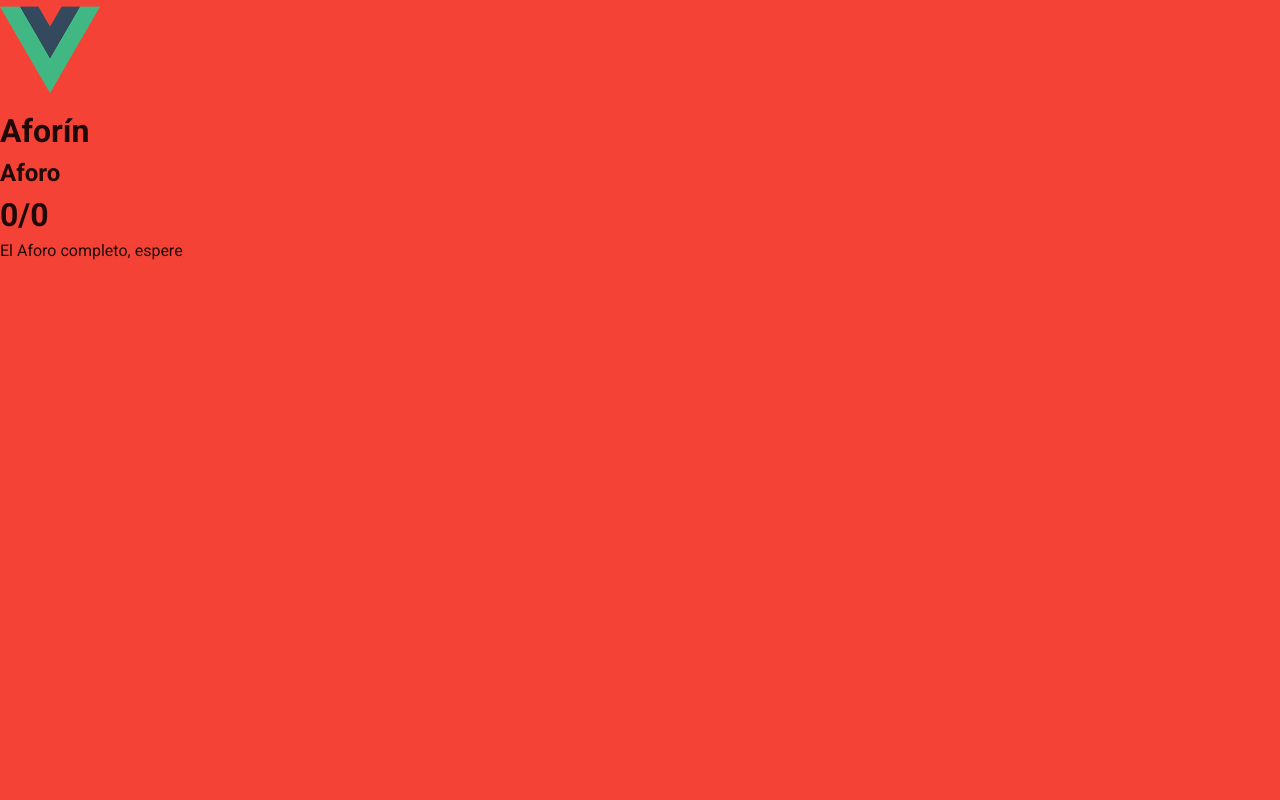
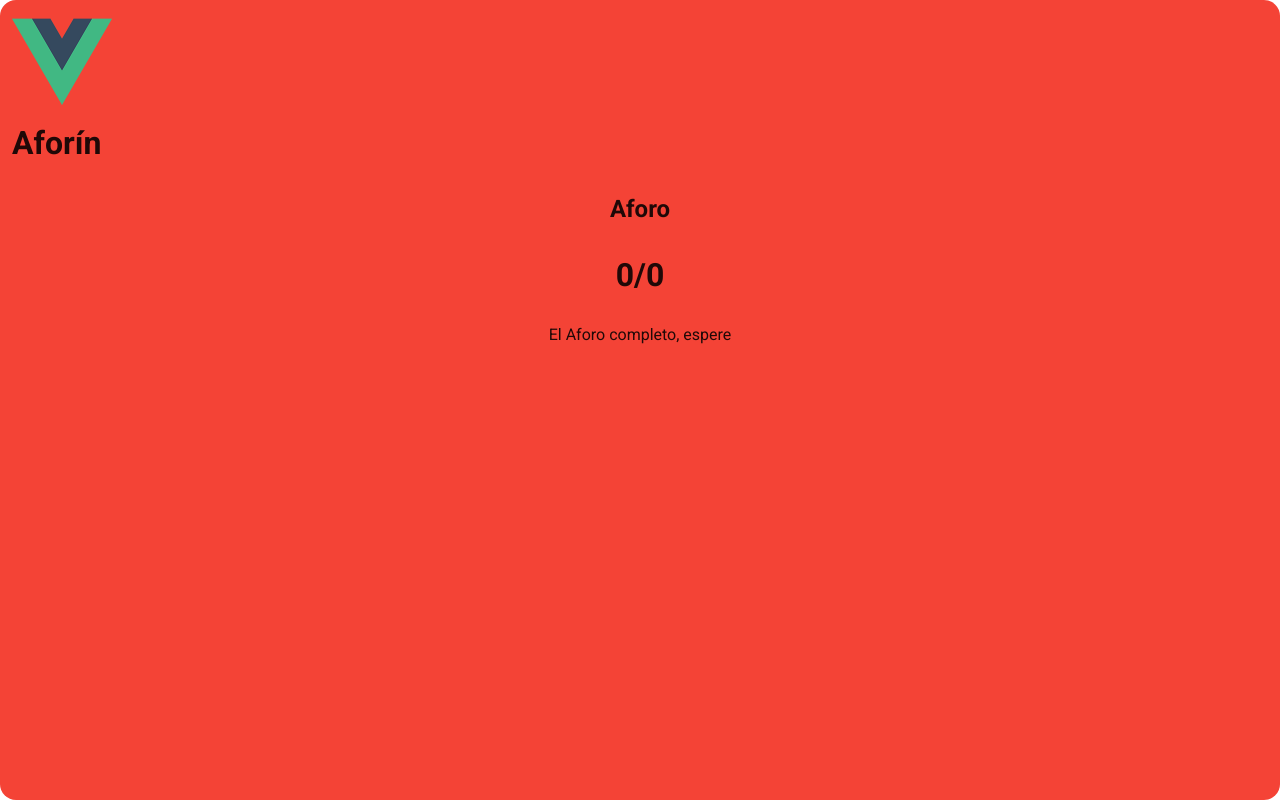
Before and after one commit to neiraRail/aforin-frontend, a Vue app: page /#/ in a window 1280 px wide. Built offline with nearby package versions, Linux system fonts and the light colour scheme; no server answers.

Commit message:
Se alinean y centran las coass

```diff
--- a/src/views/VistaAforo.vue
+++ b/src/views/VistaAforo.vue
@@ -1,12 +1,24 @@
 <template>
-<v-sheet :color='color_fondo' height="100%">
-  <div class="hello" id=12 >
-    <img id='logo' alt="aforin logo" src="../assets/logo.png" height='100'>
-    <h1>Aforín</h1>
-     <h2>Aforo</h2>
-     <h1>{{actual}}/{{max}}</h1>
-     <p id='p1'>{{mensaje}}</p>
-  </div>
+<v-sheet :color='color_fondo' height="100%" rounded="xl">
+    <v-container fluid>
+      <v-row>
+        <v-col>
+          <img id='logo' alt="aforin logo" src="../assets/logo.png" height='100'>
+          <h1>Aforín</h1>
+        </v-col>
+      </v-row>
+      <v-row >
+        <v-col align="center">
+          <h2>Aforo</h2>
+        </v-col>
+      </v-row>
+      <v-row>
+        <v-col align="center"><h1>{{actual}}/{{max}}</h1></v-col>
+      </v-row>
+      <v-row >
+        <v-col align="center"><p id='p1'>{{mensaje}}</p></v-col>
+      </v-row>
+    </v-container>
 </v-sheet>
 </template>
 
```
Also changed, not shown: 1 other file (tests, documents, lock files or other folders).
